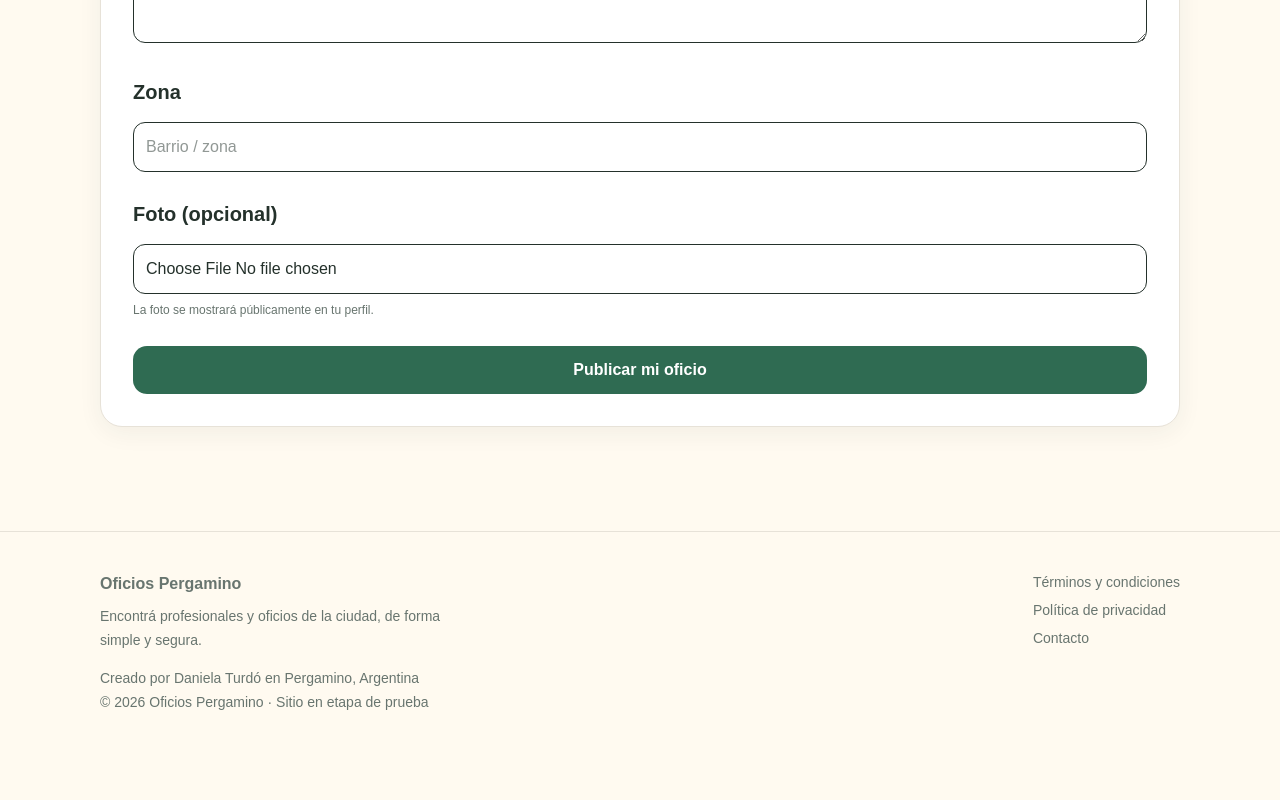
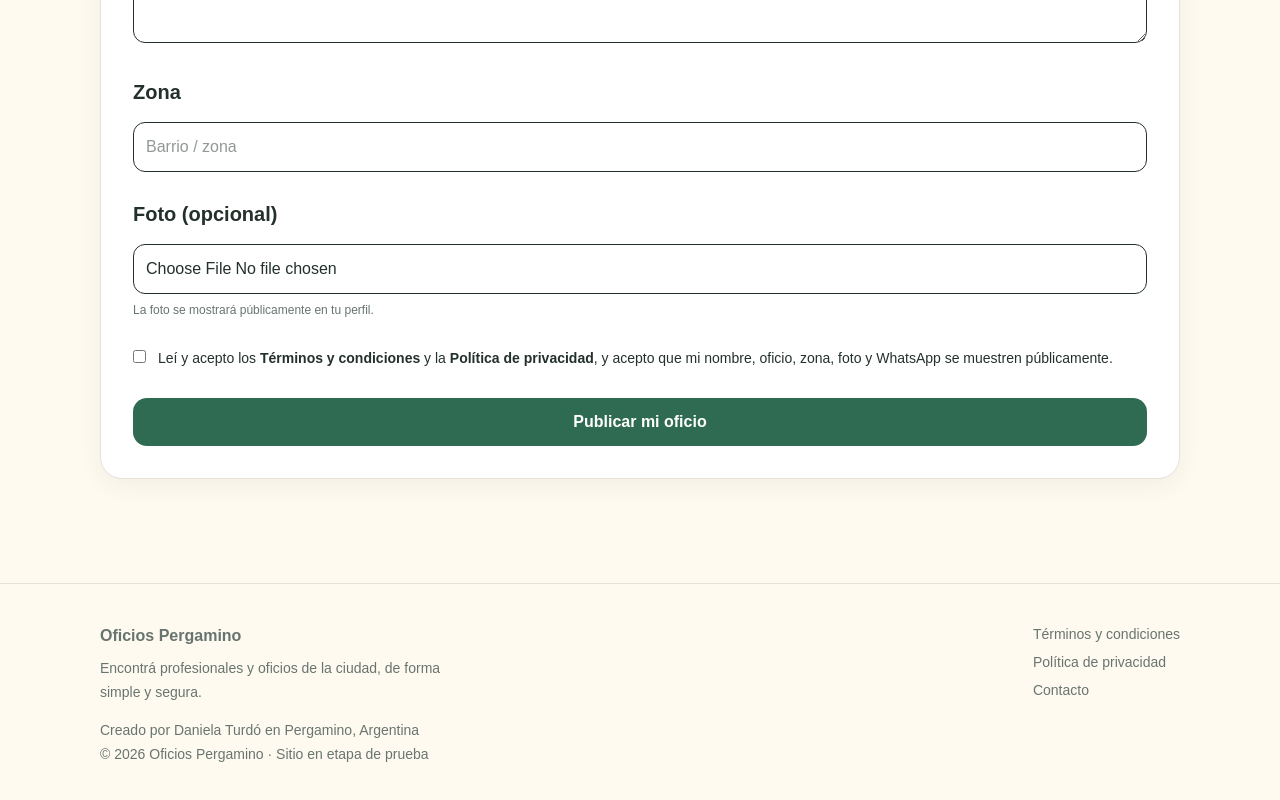
Before and after one commit to danielaturdo-hue/oficios-pergamino, a Next.js app: page /ofrecer in a window 1280 px wide. Shown: the part 624-1424 px from the top of the page. Before the commit the page ends 1376 px from the top, so only its background shows below. Built offline with nearby package versions, Linux system fonts and the light colour scheme; no server answers.

Commit message:
casilla de aceptacion de terminos

```diff
--- a/app/ofrecer/page.tsx
+++ b/app/ofrecer/page.tsx
@@ -1,6 +1,7 @@
 'use client';
 
 import { useState } from 'react';
+import Link from 'next/link';
 import { useRouter } from 'next/navigation';
 import { categories } from '@/lib/data';
 import { supabase } from '@/lib/supabase';
@@ -101,6 +102,7 @@ export default function Offer() {
                 foto: fotoUrl,
                 verificado: false,
                 plan: 'gratis',
+                acepto_terminos_at: new Date().toISOString(),
               },
             ]);
 
@@ -206,6 +208,21 @@ export default function Offer() {
             ) : null}
           </fieldset>
 
+          <label className="flex gap-3 items-start text-sm leading-6">
+            <input type="checkbox" required className="mt-1" />
+            <span>
+              Leí y acepto los{' '}
+              <Link href="/terminos" target="_blank" className="underline font-bold">
+                Términos y condiciones
+              </Link>{' '}
+              y la{' '}
+              <Link href="/privacidad" target="_blank" className="underline font-bold">
+                Política de privacidad
+              </Link>
+              , y acepto que mi nombre, oficio, zona, foto y WhatsApp se muestren públicamente.
+            </span>
+          </label>
+
           <button disabled={enviando} className="btn btn-primary w-full">
             {enviando ? 'Publicando...' : 'Publicar mi oficio'}
           </button>
```
